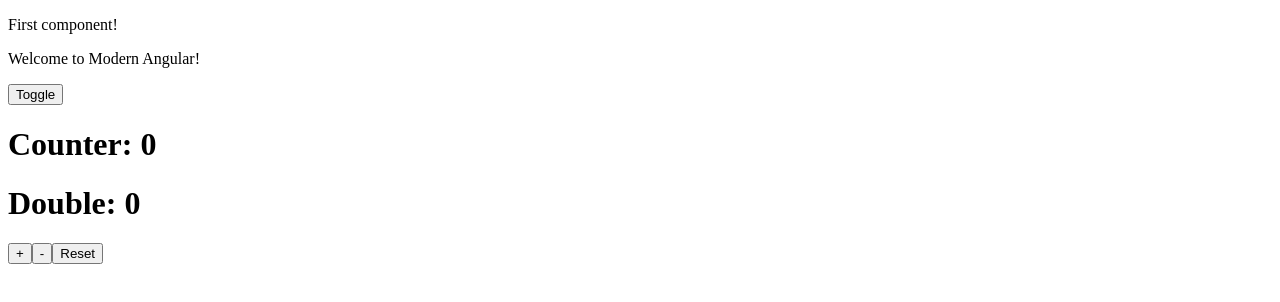
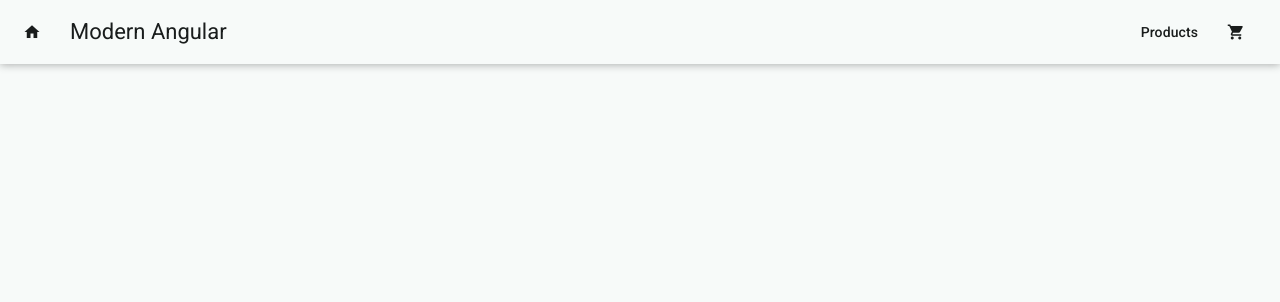
Before and after one commit to dev-mariana/modern-angular-course, an Angular app: page / in a window 1280 px wide. Shown: the top 302 px of the page. Built offline with nearby package versions, Linux system fonts and the light colour scheme.

Commit message:
angular material + setup

```diff
--- a/package.json
+++ b/package.json
@@ -11,10 +11,12 @@
   "private": true,
   "packageManager": "npm@11.12.1",
   "dependencies": {
+    "@angular/cdk": "^22.0.2",
     "@angular/common": "^22.0.0",
     "@angular/compiler": "^22.0.0",
     "@angular/core": "^22.0.0",
     "@angular/forms": "^22.0.0",
+    "@angular/material": "^22.0.2",
     "@angular/platform-browser": "^22.0.0",
     "@angular/router": "^22.0.0",
     "rxjs": "~7.8.0",
--- a/src/app/app.html
+++ b/src/app/app.html
@@ -1,3 +1,4 @@
-<app-hello />
+<!-- <app-hello /> -->
+<app-header />
 
 <router-outlet />
--- a/src/app/app.ts
+++ b/src/app/app.ts
@@ -1,12 +1,12 @@
 import { Component, signal } from '@angular/core';
 import { RouterOutlet } from '@angular/router';
-import { Hello } from './hello/hello';
+import { Header } from './header/header';
 
 @Component({
   selector: 'app-root',
-  imports: [RouterOutlet, Hello],
+  imports: [RouterOutlet, Header],
   templateUrl: './app.html',
-  styleUrl: './app.scss'
+  styleUrl: './app.scss',
 })
 export class App {
   protected readonly title = signal('modern-angular-course');
--- /dev/null
+++ b/src/app/header/header.html
@@ -0,0 +1,15 @@
+<mat-toolbar class="main-header">
+  <button matButton>
+    <mat-icon aria-hidden="false" aria-label="Home" fontIcon="home"></mat-icon>
+  </button>
+
+  <span class="branding">Modern Angular</span>
+
+  <span class="spacer"></span>
+
+  <button matButton>Products</button>
+
+  <button matButton>
+    <mat-icon aria-hidden="false" aria-label="Cart" fontIcon="shopping_cart"></mat-icon>
+  </button>
+</mat-toolbar>
--- /dev/null
+++ b/src/app/header/header.scss
@@ -0,0 +1,20 @@
+.spacer {
+  flex: 1 1 auto;
+}
+
+.main-header {
+  padding: 0 6px;
+  position: relative;
+  box-shadow: 0 1px 8px rgba(0, 0, 0, 0.3);
+  z-index: 9;
+
+  .brading {
+    display: flex;
+    overflow: hidden;
+    text-overflow: ellipsis;
+    white-space: nowrap;
+    margin: auto 0;
+    line-height: 50px;
+    padding: 0 64px 0 8px;
+  }
+}
--- a/src/index.html
+++ b/src/index.html
@@ -1,11 +1,18 @@
 <!doctype html>
 <html lang="en">
   <head>
-  <meta charset="utf-8">
+    <meta charset="utf-8" />
     <title>ModernAngularCourse</title>
-  <base href="/">
-  <meta name="viewport" content="width=device-width, initial-scale=1">
-  <link rel="icon" type="image/x-icon" href="favicon.ico">
+    <base href="/" />
+    <meta name="viewport" content="width=device-width, initial-scale=1" />
+    <link rel="icon" type="image/x-icon" href="favicon.ico" />
+    <link rel="preconnect" href="https://fonts.googleapis.com" />
+    <link rel="preconnect" href="https://fonts.gstatic.com" crossorigin />
+    <link
+      href="https://fonts.googleapis.com/css2?family=Roboto:wght@300;400;500&display=swap"
+      rel="stylesheet"
+    />
+    <link href="https://fonts.googleapis.com/icon?family=Material+Icons" rel="stylesheet" />
   </head>
   <body>
     <app-root></app-root>
--- a/src/styles.scss
+++ b/src/styles.scss
@@ -1 +1,39 @@
+// Include theming for Angular Material with `mat.theme()`.
+// This Sass mixin will define CSS variables that are used for styling Angular Material
+// components according to the Material 3 design spec.
+// Learn more about theming and how to use it for your application's
+// custom components at https://material.angular.dev/guide/theming
+@use '@angular/material' as mat;
+
+html {
+  height: 100%;
+  @include mat.theme(
+    (
+      color: (
+        primary: mat.$cyan-palette,
+        tertiary: mat.$orange-palette,
+      ),
+      typography: Roboto,
+      density: 0,
+    )
+  );
+}
+
+body {
+  // Default the application to a light color theme. This can be changed to
+  // `dark` to enable the dark color theme, or to `light dark` to defer to the
+  // user's system settings.
+  color-scheme: light;
+
+  // Set a default background, font and text colors for the application using
+  // Angular Material's system-level CSS variables. Learn more about these
+  // variables at https://material.angular.dev/guide/system-variables
+  background-color: var(--mat-sys-surface);
+  color: var(--mat-sys-on-surface);
+  font: var(--mat-sys-body-medium);
+
+  // Reset the user agent margin.
+  margin: 0;
+  height: 100%;
+}
 /* You can add global styles to this file, and also import other style files */
```
Also changed, not shown: src/app/header/header.ts (added, +12 -0 lines), 2 other files (tests, documents, lock files or other folders). Lines whose indentation alone changed are shown as unchanged.
